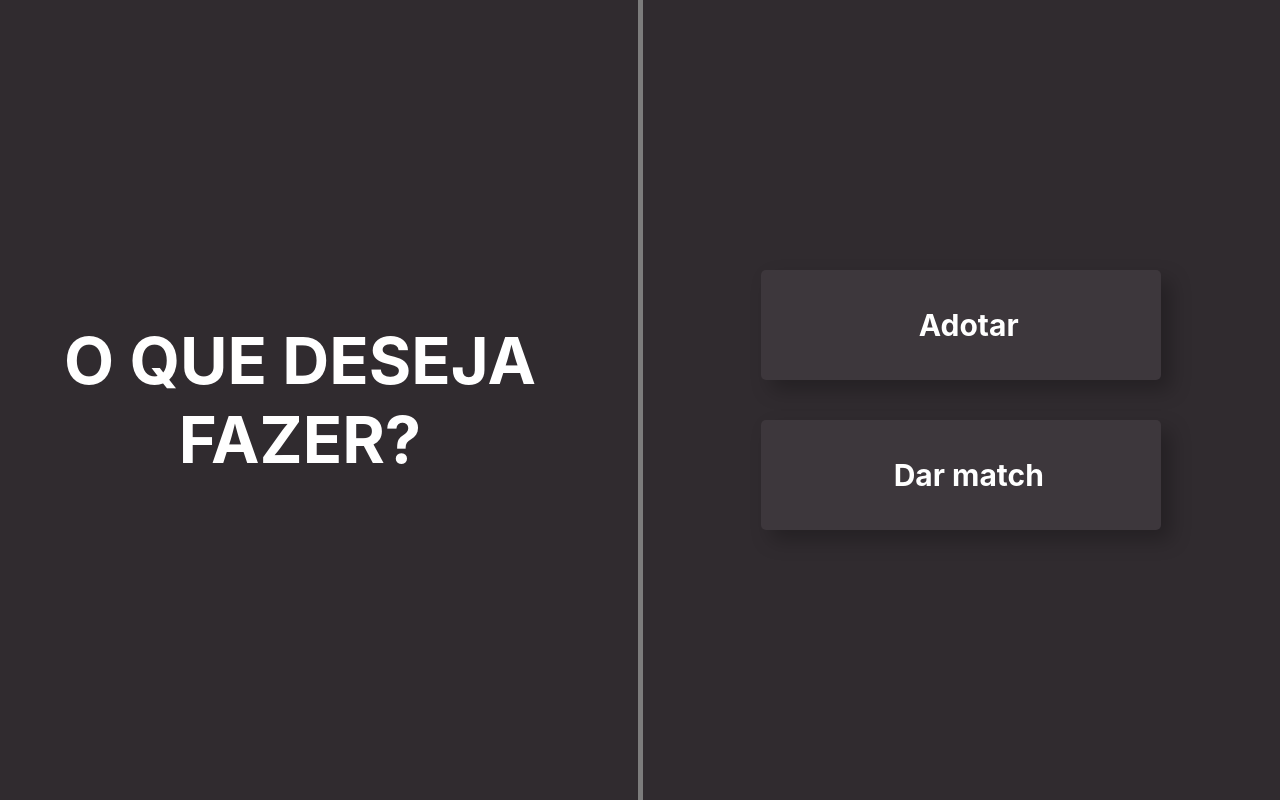
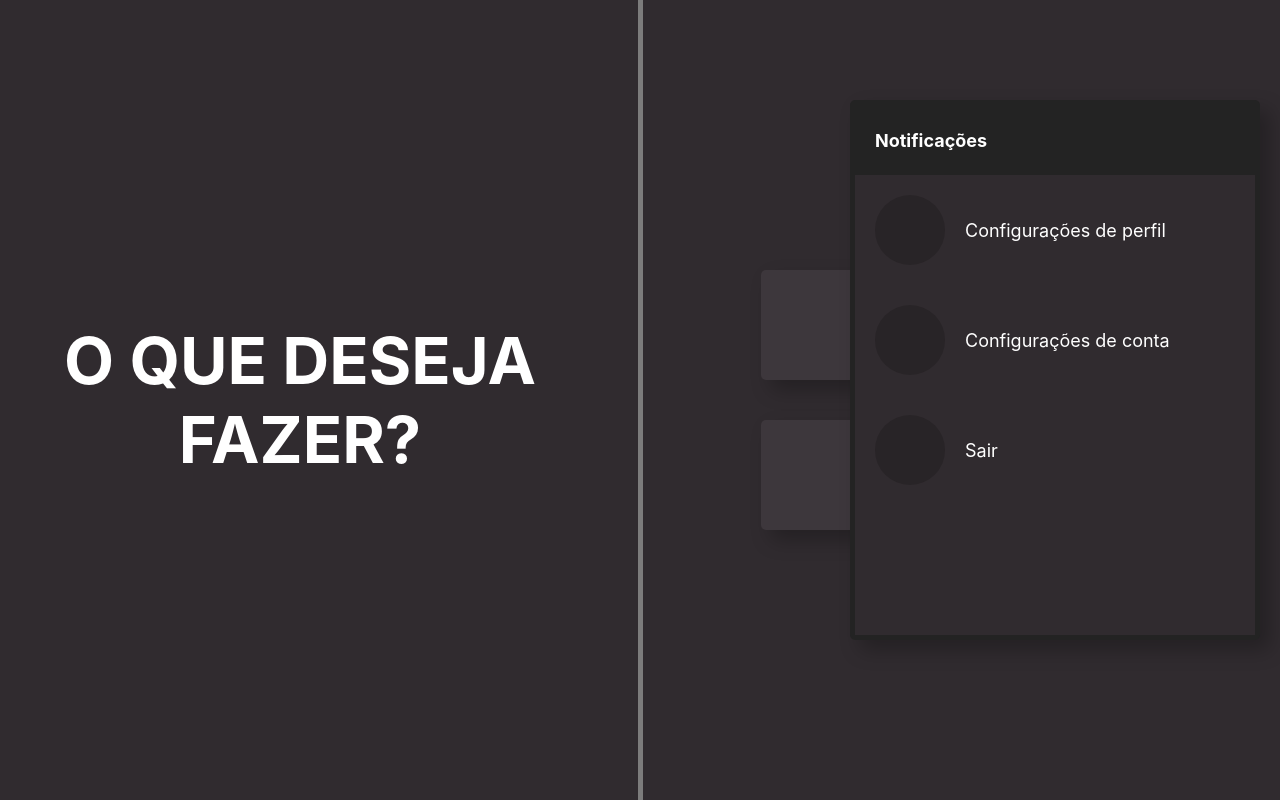
Before and after one commit to emmanuelviniciusdev/animates, a React (Create React App) app: page /inicio in a window 1280 px wide. Both pictures are taken after a click on the button 1186 px from the left and 55 px from the top of the page. Built offline with nearby package versions, Linux system fonts and the light colour scheme.

Commit message:
MenuPopUp (mais opçoes)

```diff
--- a/src/components/Menu/index.tsx
+++ b/src/components/Menu/index.tsx
@@ -1,4 +1,4 @@
-import React from 'react'
+import React, { useState } from 'react'
 import {
     WrapperContent,
     Content,
@@ -13,11 +13,25 @@ import chatCircleDotsDuotone from '@iconify/icons-ph/chat-circle-dots-duotone'
 import bellDuotone from '@iconify/icons-ph/bell-duotone'
 import arrowCircleUpDuotone from '@iconify/icons-ph/arrow-circle-up-duotone'
 import arrowCircleDownDuotone from '@iconify/icons-ph/arrow-circle-down-duotone'
+import MenuPopUp from '../MenuPopUp'
+import { Modes as MenuPopUpModes } from '../MenuPopUp/types'
 
 function Menu() {
+    const [menuPopUpMode, setMenuPopUpMode] = useState<MenuPopUpModes | null>(
+        null
+    )
+
+    const closeMenuPopUp = () => setMenuPopUpMode(null)
+    const openMenuPopUpMoreOptions = () => setMenuPopUpMode('more-options')
+    const openMenuPopUpNotifications = () => setMenuPopUpMode('notifications')
+
     return (
         <>
             <InsertBodyPaddingBottom />
+
+            {menuPopUpMode && (
+                <MenuPopUp mode={menuPopUpMode} onClose={closeMenuPopUp} />
+            )}
 
             <WrapperContent>
                 <Content>
@@ -45,13 +59,19 @@ function Menu() {
                         </div>
                     </ButtonIcon>
 
-                    <ButtonIcon aria-label="Notificações">
+                    <ButtonIcon
+                        aria-label="Notificações"
+                        onClick={openMenuPopUpNotifications}
+                    >
                         <div>
                             <Icon icon={bellDuotone} />
                         </div>
                     </ButtonIcon>
 
-                    <ButtonIcon aria-label="Mais opções">
+                    <ButtonIcon
+                        aria-label="Mais opções"
+                        onClick={openMenuPopUpMoreOptions}
+                    >
                         <div>
                             <Icon
                                 icon={arrowCircleUpDuotone}
--- a/src/components/Menu/styles.tsx
+++ b/src/components/Menu/styles.tsx
@@ -18,7 +18,7 @@ export const WrapperContent = styled.div`
     position: fixed;
     bottom: 0;
     background: ${(props) => props.theme.bgSecondary};
-    z-index: 10;
+    z-index: 1;
     margin-top: 100px;
 
     @media (min-width: 1280px) {
@@ -26,9 +26,13 @@ export const WrapperContent = styled.div`
         position: absolute;
         margin: 0;
         top: 25px;
-        right: 0;
+        right: 20px;
         bottom: auto;
         background: transparent;
+    }
+
+    @media (min-width: 1320px) {
+        right: 0;
     }
 `
 
--- /dev/null
+++ b/src/components/MenuPopUp/index.tsx
@@ -0,0 +1,58 @@
+import React from 'react'
+import {
+    PopUp,
+    Header,
+    Content,
+    HeaderContent,
+    Title,
+    WrapperIcon,
+    CloseButton,
+} from './styles'
+import { Props } from './types'
+import { Icon } from '@iconify/react'
+import listBold from '@iconify/icons-ph/list-bold'
+import bellDuotone from '@iconify/icons-ph/bell-duotone'
+import xBold from '@iconify/icons-ph/x-bold'
+import MenuPopUpMoreOptions from '../MenuPopUpMoreOptions'
+
+const popUpModes = {
+    'more-options': {
+        icon: listBold,
+        title: 'Mais opções',
+        component: MenuPopUpMoreOptions,
+    },
+    notifications: {
+        icon: bellDuotone,
+        title: 'Notificações',
+        component: MenuPopUpMoreOptions,
+    },
+}
+
+function MenuPopUp({ mode, onClose }: Props) {
+    const popUp = popUpModes[mode]
+
+    return (
+        <>
+            <PopUp>
+                <Header>
+                    <HeaderContent>
+                        <WrapperIcon>
+                            <Icon icon={popUp.icon} className="icon" />
+                        </WrapperIcon>
+                        <Title>{popUp.title}</Title>
+
+                        <CloseButton aria-label="Fechar" onClick={onClose}>
+                            <Icon icon={xBold} className="icon" />
+                        </CloseButton>
+                    </HeaderContent>
+                </Header>
+
+                <Content>
+                    <popUp.component />
+                </Content>
+            </PopUp>
+        </>
+    )
+}
+
+export default MenuPopUp
--- /dev/null
+++ b/src/components/MenuPopUp/styles.tsx
@@ -0,0 +1,69 @@
+import styled from 'styled-components'
+
+export const PopUp = styled.div`
+    width: 100%;
+    height: 100%;
+    position: fixed;
+    background-color: ${(props) => props.theme.bgDefault};
+    z-index: 2;
+
+    @media (min-width: 1280px) {
+        width: 400px;
+        height: 530px;
+        position: absolute;
+        border: solid 5px ${(props) => props.theme.bgSecondary};
+        border-radius: 5px;
+        box-shadow: 10px 10px 20px rgba(0, 0, 0, 0.25);
+        right: 20px;
+        top: 100px;
+    }
+
+    @media (min-width: 1320px) {
+        right: 0;
+    }
+`
+
+export const Header = styled.header`
+    background-color: ${(props) => props.theme.bgSecondary};
+    height: 70px;
+    display: flex;
+`
+
+export const HeaderContent = styled.div`
+    display: flex;
+    align-items: center;
+    margin: 0 20px;
+    width: 100%;
+    /* background: green; */
+`
+
+export const WrapperIcon = styled.div`
+    .icon {
+        font-size: 30px;
+        margin-right: 15px;
+    }
+`
+
+export const Title = styled.span`
+    font-weight: bold;
+    font-size: 18px;
+`
+
+export const CloseButton = styled.button`
+    background-color: transparent;
+    color: ${(props) => props.theme.colorPrimary};
+    font-size: 20px;
+    margin-left: auto;
+    padding: 10px;
+    display: flex;
+`
+
+export const Content = styled.section`
+    height: 100%;
+    overflow-y: auto;
+    /* background: green; */
+
+    @media (min-width: 1280px) {
+        height: 459px;
+    }
+`
--- /dev/null
+++ b/src/components/MenuPopUp/types.ts
@@ -0,0 +1,6 @@
+export type Modes = 'more-options' | 'notifications'
+
+export type Props = {
+    mode: Modes
+    onClose: () => void
+}
--- /dev/null
+++ b/src/components/MenuPopUpMoreOptions/index.tsx
@@ -0,0 +1,35 @@
+import React from 'react'
+import { ButtonOption, WrapperIcon, Text } from './styles'
+import { Icon } from '@iconify/react'
+import userCircleDuotone from '@iconify/icons-ph/user-circle-duotone'
+import gearSixDuotone from '@iconify/icons-ph/gear-six-duotone'
+import signOutBold from '@iconify/icons-ph/sign-out-bold'
+
+function MenuPopUpMoreOptions() {
+    return (
+        <>
+            <ButtonOption>
+                <WrapperIcon>
+                    <Icon icon={userCircleDuotone} className="icon" />
+                </WrapperIcon>
+                <Text>Configurações de perfil</Text>
+            </ButtonOption>
+
+            <ButtonOption>
+                <WrapperIcon>
+                    <Icon icon={gearSixDuotone} className="icon" />
+                </WrapperIcon>
+                <Text>Configurações de conta</Text>
+            </ButtonOption>
+
+            <ButtonOption>
+                <WrapperIcon>
+                    <Icon icon={signOutBold} className="icon" />
+                </WrapperIcon>
+                <Text>Sair</Text>
+            </ButtonOption>
+        </>
+    )
+}
+
+export default MenuPopUpMoreOptions
--- /dev/null
+++ b/src/components/MenuPopUpMoreOptions/styles.tsx
@@ -0,0 +1,57 @@
+import { darken } from 'polished'
+import styled from 'styled-components'
+
+export const ButtonOption = styled.button`
+    width: 100%;
+    background-color: transparent;
+    display: flex;
+    align-items: center;
+    gap: 20px;
+    padding: 20px 0;
+    transition: 0.1s all;
+
+    &:last-child {
+        margin-bottom: 100px;
+    }
+
+    &:hover {
+        background-color: ${(props) => darken(0.03, props.theme.bgDefault)};
+    }
+
+    @media (min-width: 1280px) {
+        &:last-child {
+            margin-bottom: 0;
+        }
+    }
+`
+
+export const WrapperIcon = styled.div`
+    width: 70px;
+    height: 70px;
+    background-color: ${(props) => darken(0.03, props.theme.bgDefault)};
+    border-radius: 50%;
+    display: flex;
+    align-items: center;
+    justify-content: center;
+    margin-left: 20px;
+    transition: 0.1s all;
+
+    .icon {
+        font-size: 45px;
+        color: ${(props) => props.theme.colorPrimary};
+    }
+
+    ${ButtonOption}:hover & {
+        background-color: ${(props) => props.theme.bgDefault};
+    }
+`
+
+export const Text = styled.span`
+    color: ${(props) => props.theme.colorPrimary};
+    font-size: 18px;
+    text-decoration: none;
+
+    ${ButtonOption}:hover & {
+        text-decoration: underline;
+    }
+`
```
